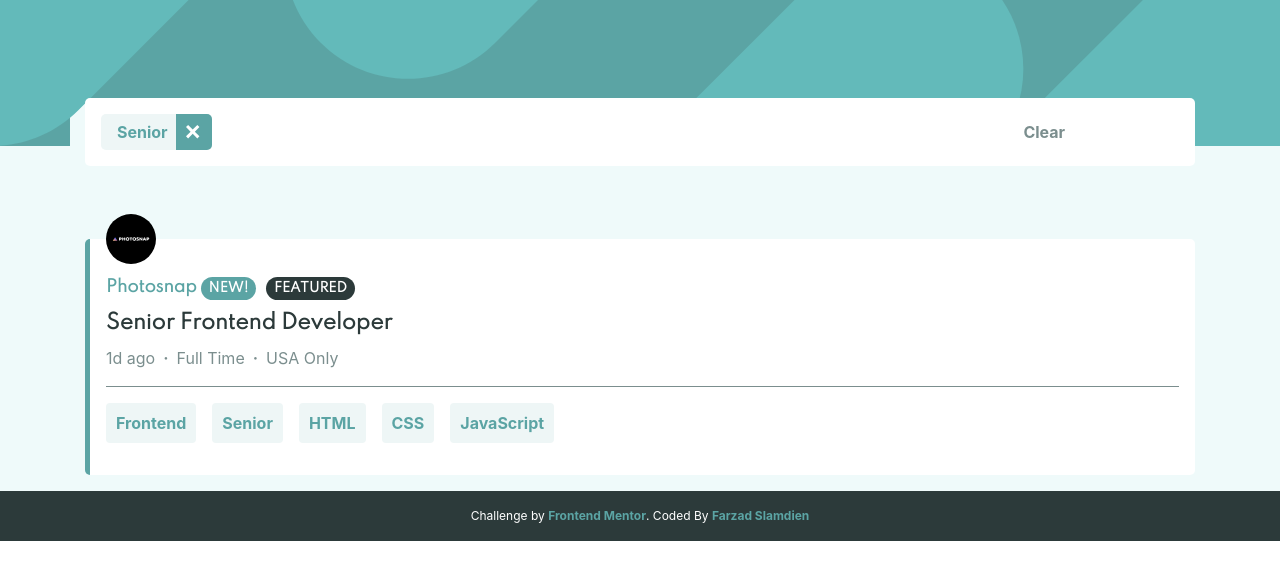
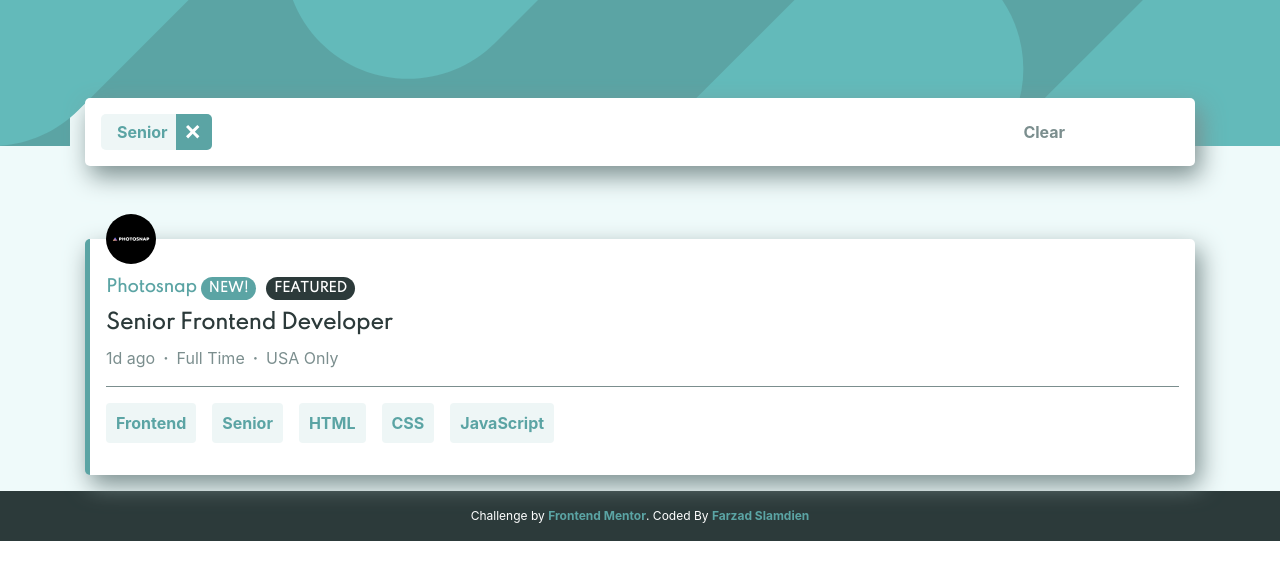
Before and after one commit to DarthFarzad/job-listing-demo, a React (Create React App) app: page / in a window 1280 px wide. Both pictures are taken after a click on the item "Senior". Shown: the top 580 px of the page. Built offline with nearby package versions, Linux system fonts and the light colour scheme.

Commit message:
styles
added drop shadow

```diff
--- a/src/components/card/card.scss
+++ b/src/components/card/card.scss
@@ -7,6 +7,7 @@
   margin-top: 25px;
   position: relative;
   background-color: #fff;
+  box-shadow: 5px 10px 25px $dark-greyish-cyan;
 
   @include media-breakpoint-up(lg){
     display: grid;
--- a/src/components/filters/filters.scss
+++ b/src/components/filters/filters.scss
@@ -10,6 +10,7 @@
   padding: .5rem 1rem;
   display: grid;
   grid-template-columns: 3fr 1fr;
+  box-shadow: 5px 10px 25px $dark-greyish-cyan;
 
   @include media-breakpoint-up(lg){
     grid-template-columns: 1fr 100px;
```
